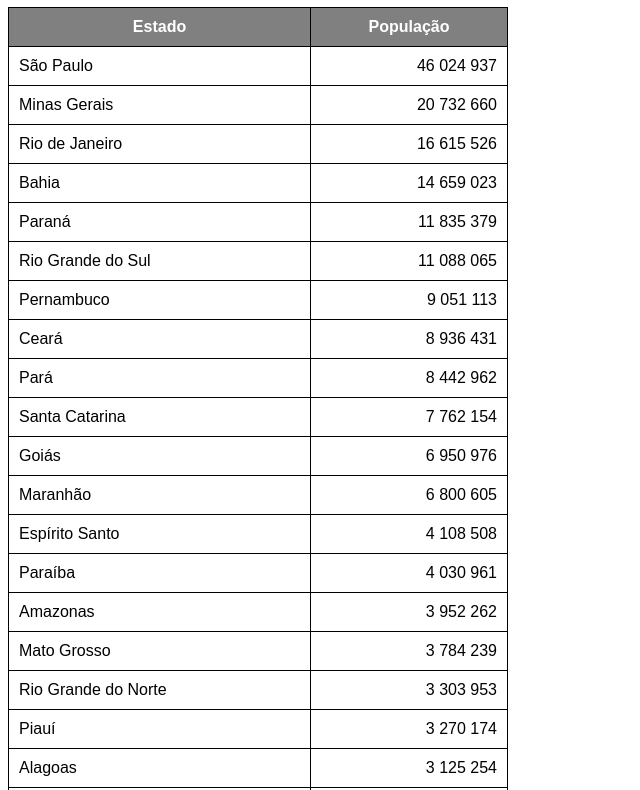
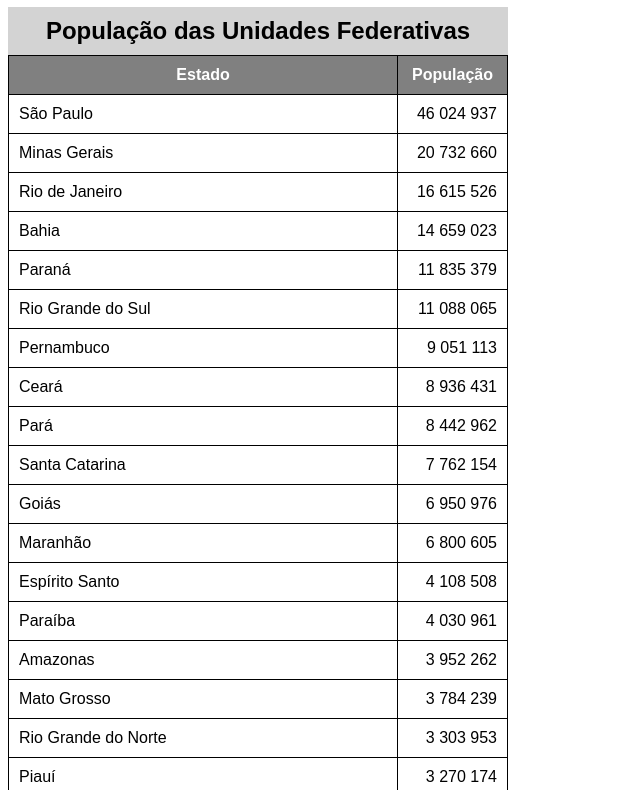
Before and after one commit to matheus-mirandabh/html-css, a plain HTML site: page exercicios/ex023/tabela002.html in a window 1280 px wide. Shown: the part 73-863 px from the top of the page, without its empty margins (0-640 px from the left). Drawn offline with Linux system fonts and the light colour scheme.

Commit message:
Update tabela002.html

```diff
--- a/exercicios/ex023/tabela002.html
+++ b/exercicios/ex023/tabela002.html
@@ -13,6 +13,14 @@
             width: 500px;
             border-collapse: collapse;
         }
+
+        caption{
+            font-size: 1.5em;
+            font-weight: bold;
+            padding: 10px;
+            background-color: lightgray;
+        }
+
         td, th{
             border: 1px solid black;
             padding: 10px;
@@ -30,10 +38,13 @@
     <h1>Uso de tabela grandes</h1>
 
     <table>
+        <caption>
+            População das Unidades Federativas
+        </caption>
         <thead>
             <tr>
-                <th>Estado</th>
-                <th>População</th>
+                <th scope="col">Estado</th>
+                <th scope="col" style="width: 50px;">População</th>
             </tr>
         </thead>
         <tbody>
@@ -148,7 +159,7 @@
         </tbody>
         <tfoot>
             <tr>
-                <th>
+                <th scope="row">
                     Total de Habitantes
                 </th>
                 <td class="num">
```
